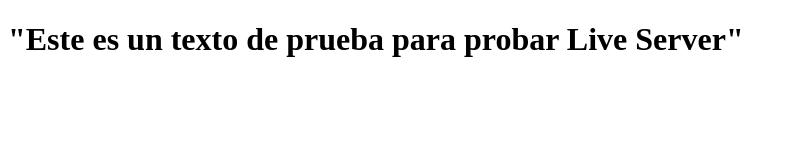
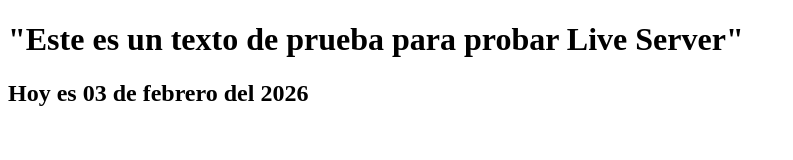
Before and after one commit to 2510232-colin/Text_conexion, a plain HTML site: page index.html in a window 1280 px wide. Shown: the whole page, without its empty margins (0-793 px from the left). Drawn offline with Linux system fonts and the light colour scheme.

Commit message:
2° cambio se creo archivo JS y se modifico el html

```diff
--- /dev/null
+++ b/archivo.js
@@ -0,0 +1 @@
+// comentario java-script
--- a/index.html
+++ b/index.html
@@ -7,5 +7,6 @@
 </head>
 <body>
     <h1>"Este es un texto de prueba para probar Live Server"</h1>
+    <h2>Hoy es 03 de febrero del 2026</h2>
 </body>
 </html>
```
